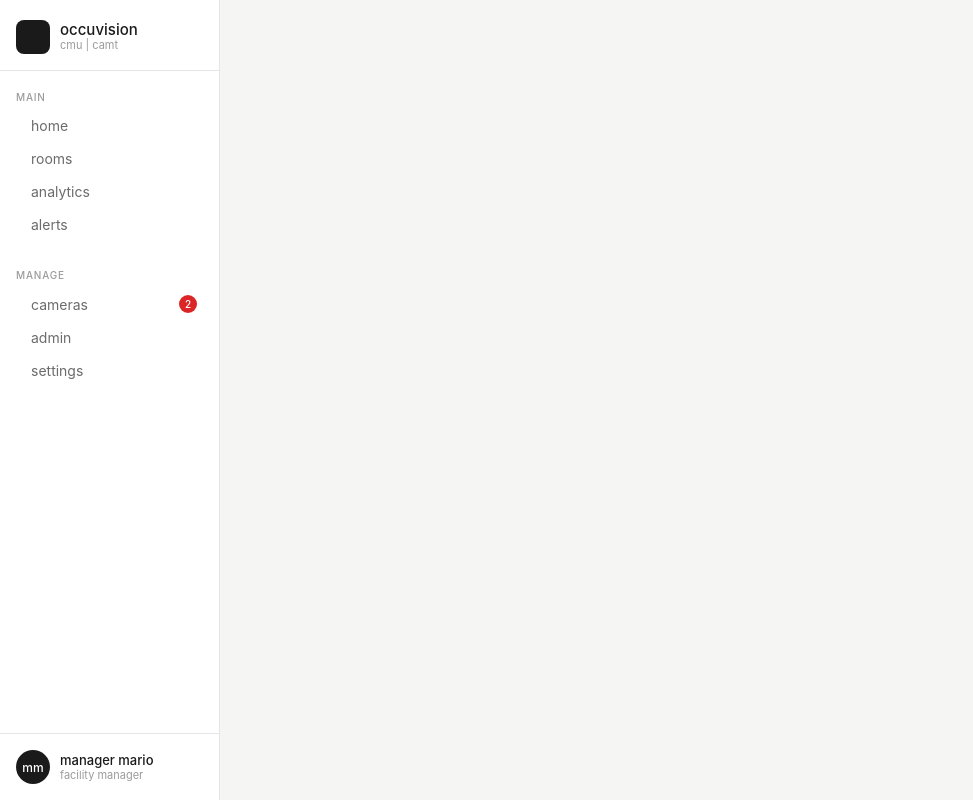
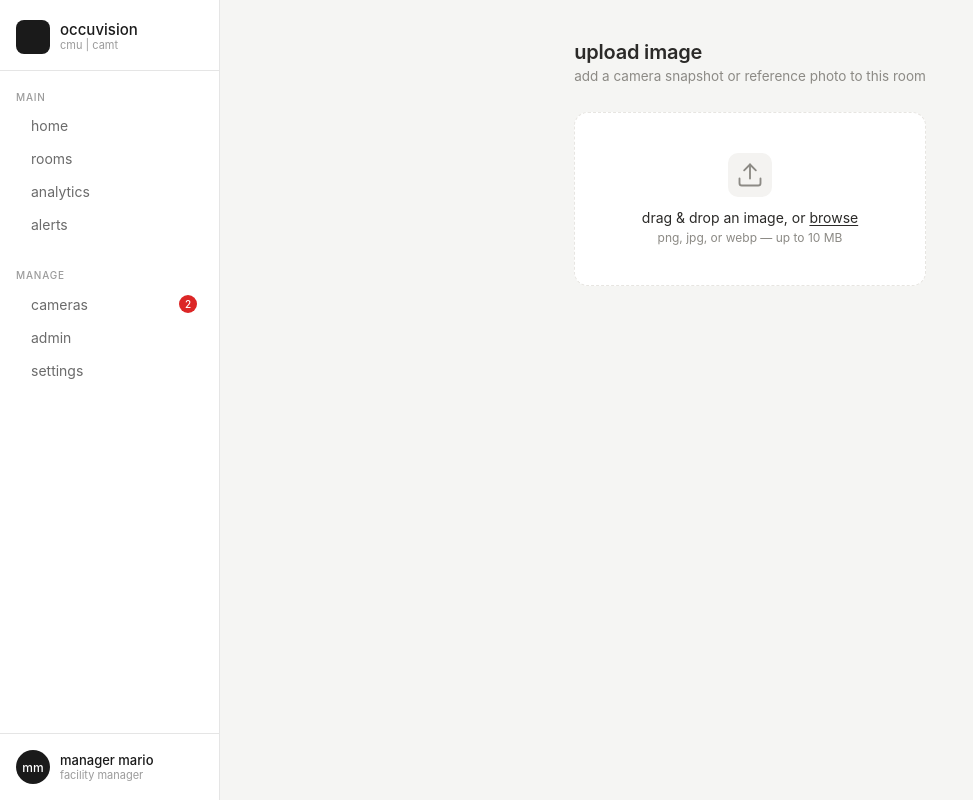
Before and after one commit to levithor/XAMPP-Prototype, a Vue app in the folder frontend/: page /upload in a window 1280 px wide. Shown: the whole page, without its empty margins (0-973 px from the left). Built offline with nearby package versions, Linux system fonts and the light colour scheme; no server answers; some icons are missing.

Commit message:
Added Temporary Upload Page
can delete later. rn will be used for serving images to the YOLO algo

```diff
--- /dev/null
+++ b/frontend/src/pages/Upload.vue
@@ -0,0 +1,392 @@
+<template>
+  <div class="upload-page">
+    <header class="upload-header">
+      <h1>upload image</h1>
+      <p>add a camera snapshot or reference photo to this room</p>
+    </header>
+
+    <!-- Dropzone / preview -->
+    <div
+      class="dropzone"
+      :class="{ 'dropzone--active': isDragging, 'dropzone--has-preview': previewUrl }"
+      @dragenter.prevent="onDragEnter"
+      @dragover.prevent="onDragEnter"
+      @dragleave.prevent="onDragLeave"
+      @drop.prevent="onDrop"
+      @click="!previewUrl && openFileDialog()"
+    >
+      <input
+        ref="fileInput"
+        type="file"
+        accept="image/*"
+        class="hidden-input"
+        @change="onFileSelect"
+      />
+
+      <template v-if="!previewUrl">
+        <div class="dropzone-icon">
+          <svg width="28" height="28" viewBox="0 0 24 24" fill="none" stroke="currentColor" stroke-width="1.6" stroke-linecap="round" stroke-linejoin="round">
+            <path d="M21 15v4a2 2 0 0 1-2 2H5a2 2 0 0 1-2-2v-4" />
+            <polyline points="17 8 12 3 7 8" />
+            <line x1="12" y1="3" x2="12" y2="15" />
+          </svg>
+        </div>
+        <p class="dropzone-title">
+          <span v-if="isDragging">drop to select</span>
+          <span v-else>drag &amp; drop an image, or <span class="link-text">browse</span></span>
+        </p>
+        <p class="dropzone-sub">png, jpg, or webp — up to 10&nbsp;MB</p>
+      </template>
+
+      <template v-else>
+        <div class="preview-wrap">
+          <img :src="previewUrl" :alt="selectedFile?.name" class="preview-img" />
+          <button class="preview-remove" title="remove" @click.stop="clearSelection">
+            <svg width="15" height="15" viewBox="0 0 24 24" fill="none" stroke="currentColor" stroke-width="2" stroke-linecap="round" stroke-linejoin="round">
+              <line x1="18" y1="6" x2="6" y2="18" />
+              <line x1="6" y1="6" x2="18" y2="18" />
+            </svg>
+          </button>
+        </div>
+        <div class="preview-meta">
+          <span class="file-name">{{ selectedFile?.name }}</span>
+          <span class="file-size">{{ formatSize(selectedFile?.size) }}</span>
+        </div>
+      </template>
+    </div>
+
+    <p v-if="errorMessage" class="error-text">{{ errorMessage }}</p>
+
+    <!-- Actions -->
+    <div v-if="previewUrl" class="upload-footer">
+      <span class="footer-status" :class="`footer-status--${status}`">
+        <template v-if="status === 'saving'">saving…</template>
+        <template v-else-if="status === 'done'">
+          <svg width="12" height="12" viewBox="0 0 24 24" fill="none" stroke="currentColor" stroke-width="2.4" stroke-linecap="round" stroke-linejoin="round"><polyline points="20 6 9 17 4 12" /></svg>
+          saved
+        </template>
+        <template v-else-if="status === 'error'">save failed</template>
+      </span>
+      <div class="footer-actions">
+        <button class="btn btn--ghost" :disabled="status === 'saving'" @click="clearSelection">cancel</button>
+        <button
+          class="btn btn--primary"
+          :disabled="status === 'saving' || status === 'done'"
+          @click="uploadImage"
+        >
+          {{ status === 'saving' ? 'saving…' : status === 'error' ? 'retry' : 'save image' }}
+        </button>
+      </div>
+    </div>
+  </div>
+</template>
+
+<script setup>
+import { ref, onBeforeUnmount } from 'vue'
+
+const MAX_SIZE = 10 * 1024 * 1024 // 10 MB
+const ACCEPTED_TYPES = ['image/png', 'image/jpeg', 'image/webp']
+
+// Point this at your real endpoint.
+const UPLOAD_ENDPOINT = '/api/images'
+
+const selectedFile = ref(null)
+const previewUrl = ref(null)
+const isDragging = ref(false)
+const errorMessage = ref('')
+const status = ref('idle') // idle | saving | done | error
+const fileInput = ref(null)
+let dragCounter = 0
+
+function openFileDialog() {
+  fileInput.value?.click()
+}
+
+function onDragEnter() {
+  dragCounter++
+  isDragging.value = true
+}
+function onDragLeave() {
+  dragCounter--
+  if (dragCounter <= 0) {
+    dragCounter = 0
+    isDragging.value = false
+  }
+}
+function onDrop(e) {
+  dragCounter = 0
+  isDragging.value = false
+  handleFile(e.dataTransfer.files?.[0])
+}
+function onFileSelect(e) {
+  handleFile(e.target.files?.[0])
+  e.target.value = ''
+}
+
+function handleFile(raw) {
+  errorMessage.value = ''
+  if (!raw) return
+
+  if (!ACCEPTED_TYPES.includes(raw.type)) {
+    errorMessage.value = `"${raw.name}" isn't a supported image type.`
+    return
+  }
+  if (raw.size > MAX_SIZE) {
+    errorMessage.value = `"${raw.name}" is over the 10 MB limit.`
+    return
+  }
+
+  if (previewUrl.value) URL.revokeObjectURL(previewUrl.value)
+  selectedFile.value = raw
+  previewUrl.value = URL.createObjectURL(raw)
+  status.value = 'idle'
+}
+
+function formatSize(bytes) {
+  if (!bytes) return ''
+  if (bytes < 1024) return `${bytes} B`
+  if (bytes < 1024 * 1024) return `${(bytes / 1024).toFixed(0)} KB`
+  return `${(bytes / (1024 * 1024)).toFixed(1)} MB`
+}
+
+async function uploadImage() {
+  if (!selectedFile.value) return
+  status.value = 'saving'
+  errorMessage.value = ''
+
+  try {
+    const formData = new FormData()
+    formData.append('image', selectedFile.value)
+
+    const response = await fetch(UPLOAD_ENDPOINT, {
+      method: 'POST',
+      body: formData,
+    })
+
+    if (!response.ok) {
+      throw new Error(`Upload failed with status ${response.status}`)
+    }
+
+    status.value = 'done'
+    // If your API returns the saved record, you can read it here:
+    // const saved = await response.json()
+  } catch (err) {
+    status.value = 'error'
+    errorMessage.value = 'Could not save the image. Check your connection and try again.'
+  }
+}
+
+function clearSelection() {
+  if (previewUrl.value) URL.revokeObjectURL(previewUrl.value)
+  selectedFile.value = null
+  previewUrl.value = null
+  status.value = 'idle'
+  errorMessage.value = ''
+}
+
+onBeforeUnmount(() => {
+  if (previewUrl.value) URL.revokeObjectURL(previewUrl.value)
+})
+</script>
+
+<style scoped>
+:root {
+  --ov-bg: #f4f3f1;
+  --ov-panel: #ffffff;
+  --ov-border: #e7e5e1;
+  --ov-text: #2b2a28;
+  --ov-text-muted: #8c8a85;
+  --ov-accent: #1f1e1c;
+  --ov-red: #e0433a;
+  --ov-green: #3f9b6e;
+}
+
+.upload-page {
+  max-width: 560px;
+  margin: 0 auto;
+  padding: 40px 24px 64px;
+  font-family: -apple-system, BlinkMacSystemFont, 'Segoe UI', Inter, Helvetica, Arial, sans-serif;
+  color: var(--ov-text, #2b2a28);
+}
+
+.upload-header h1 {
+  margin: 0 0 4px;
+  font-size: 20px;
+  font-weight: 600;
+  letter-spacing: -0.01em;
+  color: var(--ov-text, #2b2a28);
+}
+.upload-header p {
+  margin: 0 0 28px;
+  font-size: 13.5px;
+  color: var(--ov-text-muted, #8c8a85);
+}
+
+/* Dropzone */
+.dropzone {
+  border: 1.5px dashed var(--ov-border, #e7e5e1);
+  background: var(--ov-panel, #fff);
+  border-radius: 14px;
+  padding: 40px 24px;
+  text-align: center;
+  cursor: pointer;
+  transition: border-color 0.15s ease, background 0.15s ease;
+}
+.dropzone:hover {
+  border-color: #c9c6c0;
+}
+.dropzone--active {
+  border-color: var(--ov-accent, #1f1e1c);
+  background: #fafaf9;
+}
+.dropzone--has-preview {
+  padding: 16px;
+  cursor: default;
+}
+
+.hidden-input {
+  display: none;
+}
+
+.dropzone-icon {
+  width: 44px;
+  height: 44px;
+  margin: 0 auto 12px;
+  border-radius: 10px;
+  background: var(--ov-bg, #f4f3f1);
+  display: flex;
+  align-items: center;
+  justify-content: center;
+  color: var(--ov-text-muted, #8c8a85);
+}
+
+.dropzone-title {
+  margin: 0 0 4px;
+  font-size: 14px;
+  color: var(--ov-text, #2b2a28);
+}
+.link-text {
+  text-decoration: underline;
+  text-underline-offset: 2px;
+}
+.dropzone-sub {
+  margin: 0;
+  font-size: 12px;
+  color: var(--ov-text-muted, #8c8a85);
+}
+
+/* Preview */
+.preview-wrap {
+  position: relative;
+  border-radius: 10px;
+  overflow: hidden;
+  background: var(--ov-bg, #f4f3f1);
+}
+.preview-img {
+  display: block;
+  width: 100%;
+  max-height: 360px;
+  object-fit: contain;
+  background: var(--ov-bg, #f4f3f1);
+}
+.preview-remove {
+  position: absolute;
+  top: 10px;
+  right: 10px;
+  width: 28px;
+  height: 28px;
+  border-radius: 8px;
+  border: none;
+  background: rgba(255, 255, 255, 0.92);
+  color: var(--ov-text, #2b2a28);
+  display: flex;
+  align-items: center;
+  justify-content: center;
+  cursor: pointer;
+}
+.preview-remove:hover {
+  background: #fff;
+}
+
+.preview-meta {
+  display: flex;
+  justify-content: space-between;
+  gap: 8px;
+  padding: 10px 4px 2px;
+}
+.file-name {
+  font-size: 13px;
+  font-weight: 500;
+  white-space: nowrap;
+  overflow: hidden;
+  text-overflow: ellipsis;
+  color: var(--ov-text, #2b2a28);
+}
+.file-size {
+  font-size: 11.5px;
+  color: var(--ov-text-muted, #8c8a85);
+  flex-shrink: 0;
+}
+
+.error-text {
+  margin: 10px 2px 0;
+  font-size: 12.5px;
+  color: var(--ov-red, #e0433a);
+}
+
+/* Footer */
+.upload-footer {
+  display: flex;
+  align-items: center;
+  justify-content: space-between;
+  margin-top: 16px;
+}
+.footer-status {
+  display: inline-flex;
+  align-items: center;
+  gap: 4px;
+  font-size: 12.5px;
+  color: var(--ov-text-muted, #8c8a85);
+}
+.footer-status--done {
+  color: var(--ov-green, #3f9b6e);
+}
+.footer-status--error {
+  color: var(--ov-red, #e0433a);
+}
+
+.footer-actions {
+  display: flex;
+  gap: 8px;
+  margin-left: auto;
+}
+
+.btn {
+  font-size: 13px;
+  font-weight: 500;
+  padding: 8px 16px;
+  border-radius: 8px;
+  cursor: pointer;
+  border: 1px solid transparent;
+  transition: opacity 0.15s ease, background 0.15s ease;
+}
+.btn--ghost {
+  background: transparent;
+  border-color: var(--ov-border, #e7e5e1);
+  color: var(--ov-text, #2b2a28);
+}
+.btn--ghost:hover {
+  background: var(--ov-bg, #f4f3f1);
+}
+.btn--primary {
+  background: var(--ov-accent, #1f1e1c);
+  color: #fff;
+}
+.btn--primary:hover:not(:disabled) {
+  opacity: 0.88;
+}
+.btn--primary:disabled {
+  opacity: 0.45;
+  cursor: default;
+}
+</style>
--- a/frontend/src/router.js
+++ b/frontend/src/router.js
@@ -3,12 +3,14 @@ import Home      from './pages/Home.vue'
 import Analytics from './pages/Analytics.vue'
 import Rooms     from './pages/Rooms.vue'
 import Alerts    from './pages/Alerts.vue'
+import Upload from './pages/Upload.vue'
 
 const routes = [
   { path: '/',          component: Home },
   { path: '/analytics', component: Analytics },
   { path: '/rooms',     component: Rooms },
   { path: '/alerts',    component: Alerts },
+  {path: '/upload', component: Upload}
 ]
 
 export default createRouter({
```
